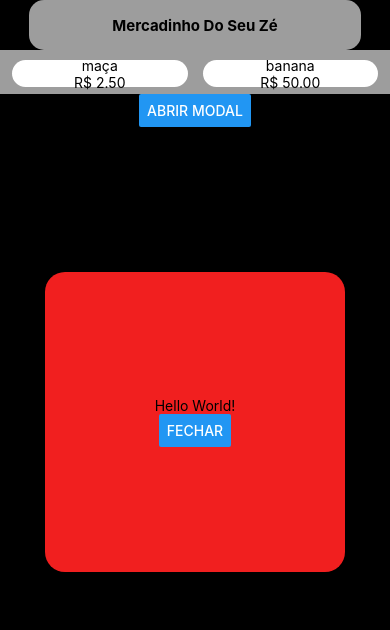
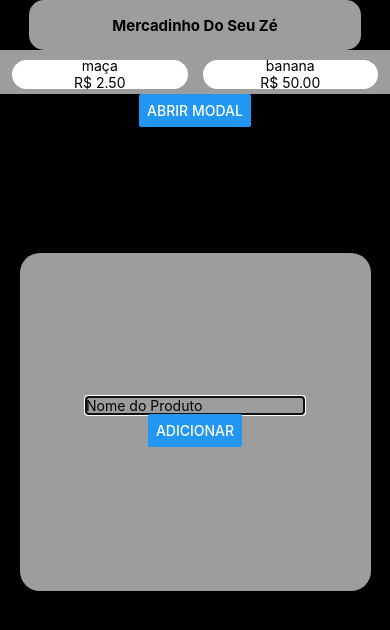
Before and after one commit to ErickDsBR/React-Native-Project, a React Native app: screen / in a window 390 px wide. Both pictures are taken after a click on the button "ABRIR MODAL". Shown: the top 630 px of the page. Built offline with nearby package versions, Linux system fonts and the light colour scheme.

Commit message:
input de texto

```diff
--- a/App.js
+++ b/App.js
@@ -4,7 +4,7 @@
 
 
 import React from "react";
-import { Modal, Button, Alert, StyleSheet, Text, View } from "react-native";
+import { TextInput, Modal, Button, Alert, StyleSheet, Text, View } from "react-native";
 import { SafeAreaView, SafeAreaProvider } from "react-native-safe-area-context";
 
 export default function App() {
@@ -49,8 +49,14 @@ export default function App() {
       >
         <SafeAreaView style={styles.modalContainer}>
           <View style={styles.modalView}>
-            <Text style={styles.modalText}>Hello World!</Text>
-            <Button title="Fechar" onPress={() => setModalVisible(false)} />
+            <TextInput
+            styles={styles.input}
+            value={String}
+            placeholder="Nome do Produto"
+            keyboardType="product-name"
+            ></TextInput>
+            <Text style={styles.modalText}></Text>
+            <Button title="Adicionar" onPress={() => setModalVisible(false)} />
           </View>
         </SafeAreaView>
       </Modal>
@@ -93,18 +99,19 @@ const styles = StyleSheet.create({
     alignItems: "center",
     backgroundColor: "#fff",
     width: "45%",
-    height: "80%",
+    height: "85%",
     borderRadius: 15,
     elevation: 5,
   },
   modalView: {
-    backgroundColor: "#f11f1f",
+    backgroundColor: "#9d9d9d",
     justifyContent: "center",
     alignItems: "center",
     borderRadius: 20,
+    elevation: 20,
     padding: 35,
-    height: 300,
-    width: 300,
+    height: "40%",
+    width: "90%",
     margin: 20,
   },
   modalContainer: {
@@ -113,4 +120,9 @@ const styles = StyleSheet.create({
     alignItems: "center",
 
   },
+  input: {
+
+
+  },
+
 });
```
